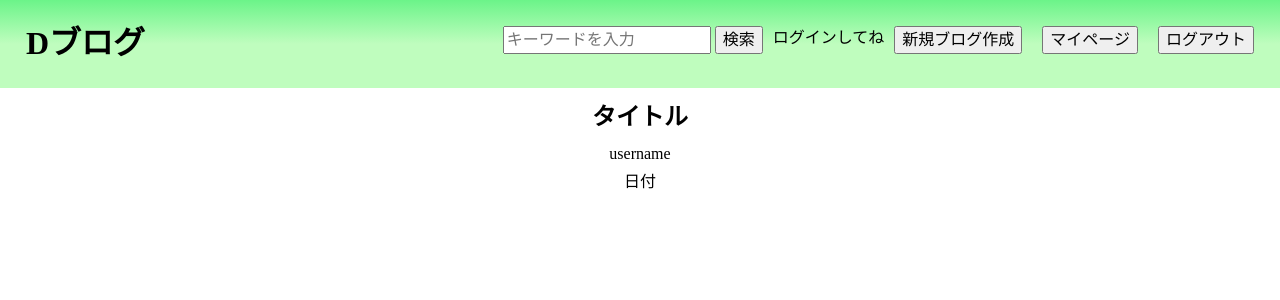
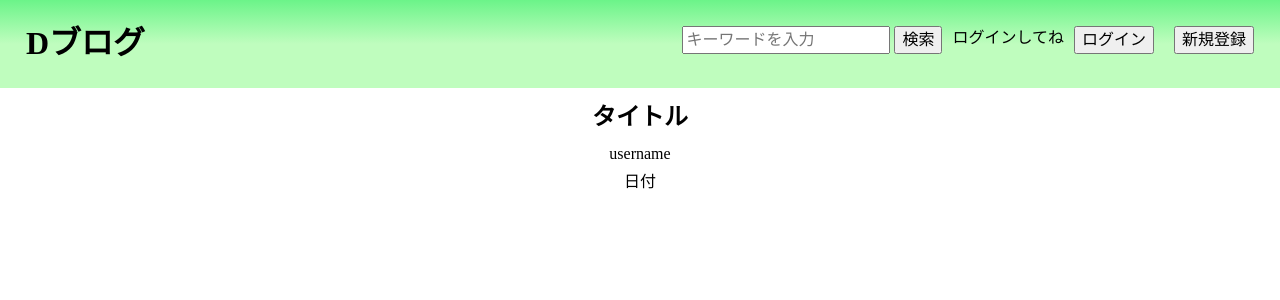
Before and after one commit to kabachan-ms/dblogsite, a Django app: page /Dblog/after_login in a window 1280 px wide. Shown: the top 300 px of the page. Run offline with Django 3.2, Linux system fonts and the light colour scheme.

Commit message:
ログイン済か否かで表示するボタンを変更する

```diff
--- a/blogSample/Dblog/templates/Dblog/after_login.html
+++ b/blogSample/Dblog/templates/Dblog/after_login.html
@@ -23,14 +23,10 @@
         </form>
         </li>
         <!-- ＃のところに同じフォルダ内にあるHTMLファイルにリンクする場合は、リンク先のパスに、そのファイル名を記述すればリンクできる らしいです？？？ -->
-        {% if user.is_authenticated %}
+        {% if user.is_authenticated %}<!--ログイン時の表示-->
 
             {{ user.username }}さん、こんにちは。
-            {% else %}
 
-            <p>ログインしてね</p>
-
-            {% endif %}
         <li><form action="{% url 'post_new' %}">
             {% csrf_token %}
         <button type="submit" name="makeblog_botton">新規ブログ作成</button></form></li>
@@ -40,6 +36,16 @@
         <li><form action="{% url 'logout' %}">
             {% csrf_token %}
         <button type="submit" name="logout_botton">ログアウト</button></form></li><!--ログアウトの処理 settings.pyで指定したページへ遷移-->
+        {% else %}<!--未ログイン時の表示-->
+            <p>ログインしてね</p>
+        <li><form action="{% url 'login' %}">
+            {% csrf_token %}
+        <button type="submit" name="login_button">ログイン</button></form></li>
+        <li><form action="{% url 'index' %}">
+            {% csrf_token %}
+        <button type="submit" name="signup_button">新規登録</button></form></li>
+        {% endif %}
+
     </ul>
     </header>
     <div class="taitoru">
--- a/blogSample/blogSample/settings.py
+++ b/blogSample/blogSample/settings.py
@@ -157,4 +157,4 @@ DEFAULT_AUTO_FIELD = 'django.db.models.BigAutoField'
 
 LOGIN_REDIRECT_URL = '/Dblog/after_login'# ログインに成功したときのページ
 LOGIN_URL = '/Dblog/'
-LOGOUT_REDIRECT_URL = '/Dblog/'
+LOGOUT_REDIRECT_URL = '/Dblog/after_login'
```
